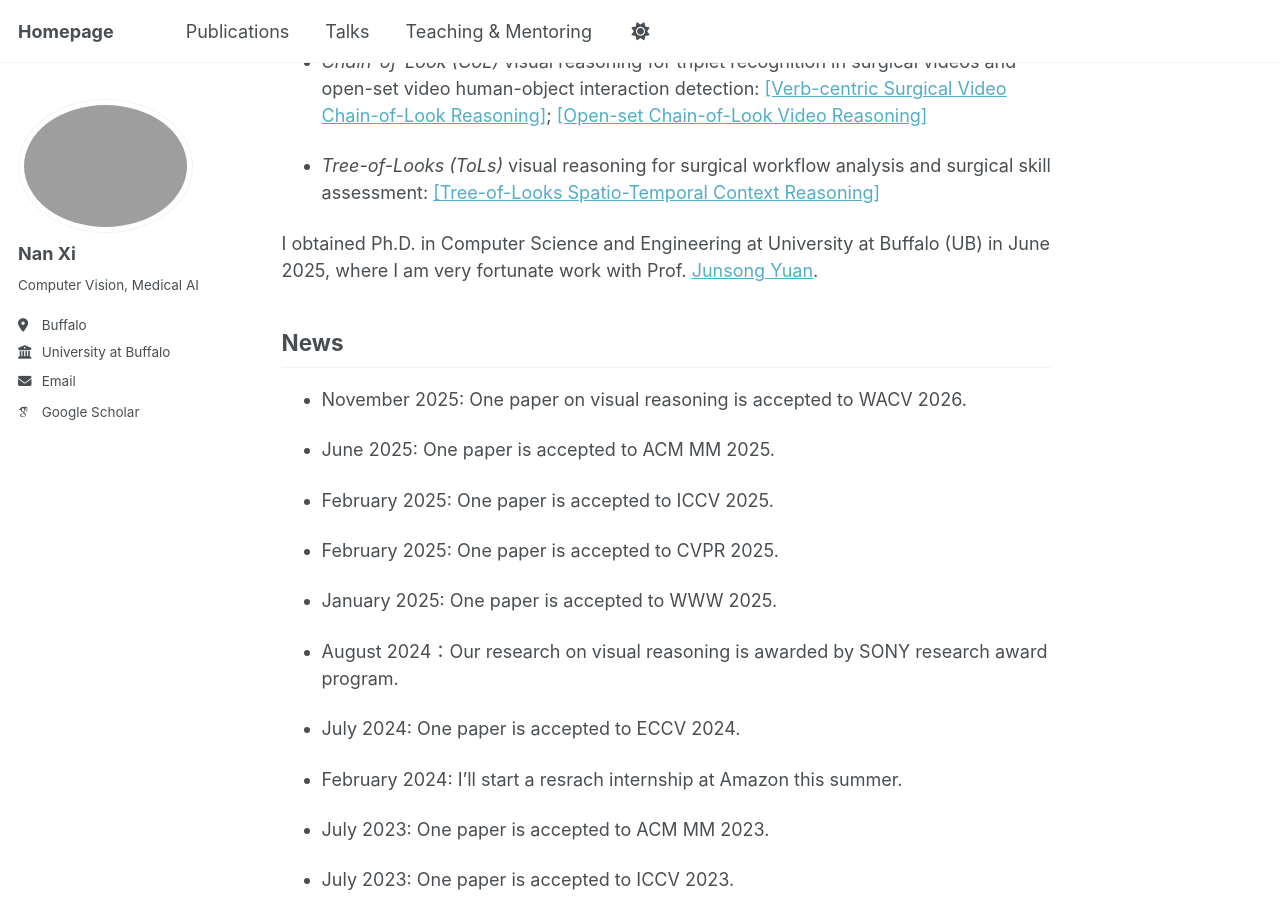
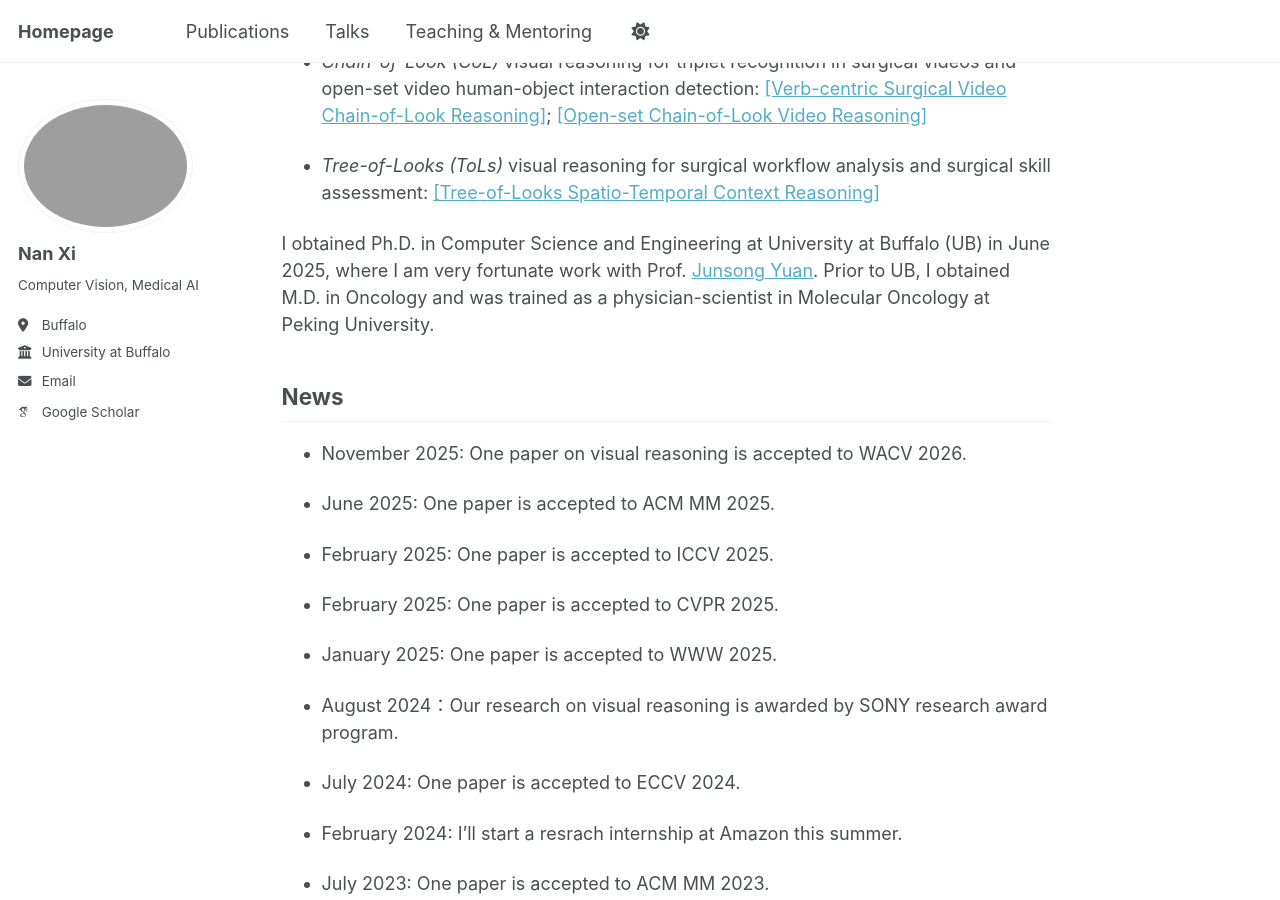
Before and after one commit to southnx/southnx.github.io, a Jekyll site: the page built from _pages/about.md, in a window 1280 px wide and 900 px high, scrolled down 355 px. Built offline with Jekyll 4.4.1, drawn with Linux system fonts in a browser that asks for light colours; some web fonts are replaced; a script that is not in the unit is left out.

Commit message:
Update about page with educational background
Added educational background details about M.D. in Oncology and training as a physician-scientist.

```diff
--- a/_pages/about.md
+++ b/_pages/about.md
@@ -16,7 +16,7 @@ In addressing this essential question, I focus on harnessing visual and language
 
 - *Tree-of-Looks (ToLs)* visual reasoning for surgical workflow analysis and surgical skill assessment: [[Tree-of-Looks Spatio-Temporal Context Reasoning]](https://cse.buffalo.edu/~jsyuan/papers/2024/ECCV2024_Nan_Xi.pdf)
 
-I obtained Ph.D. in Computer Science and Engineering at University at Buffalo (UB) in June 2025, where I am very fortunate work with Prof. [Junsong Yuan](https://cse.buffalo.edu/~jsyuan/index.html).
+I obtained Ph.D. in Computer Science and Engineering at University at Buffalo (UB) in June 2025, where I am very fortunate work with Prof. [Junsong Yuan](https://cse.buffalo.edu/~jsyuan/index.html). Prior to UB, I obtained M.D. in Oncology and was trained as a physician-scientist in Molecular Oncology at Peking University.
 
 ## News
 - November 2025: One paper on visual reasoning is accepted to WACV 2026.
```
